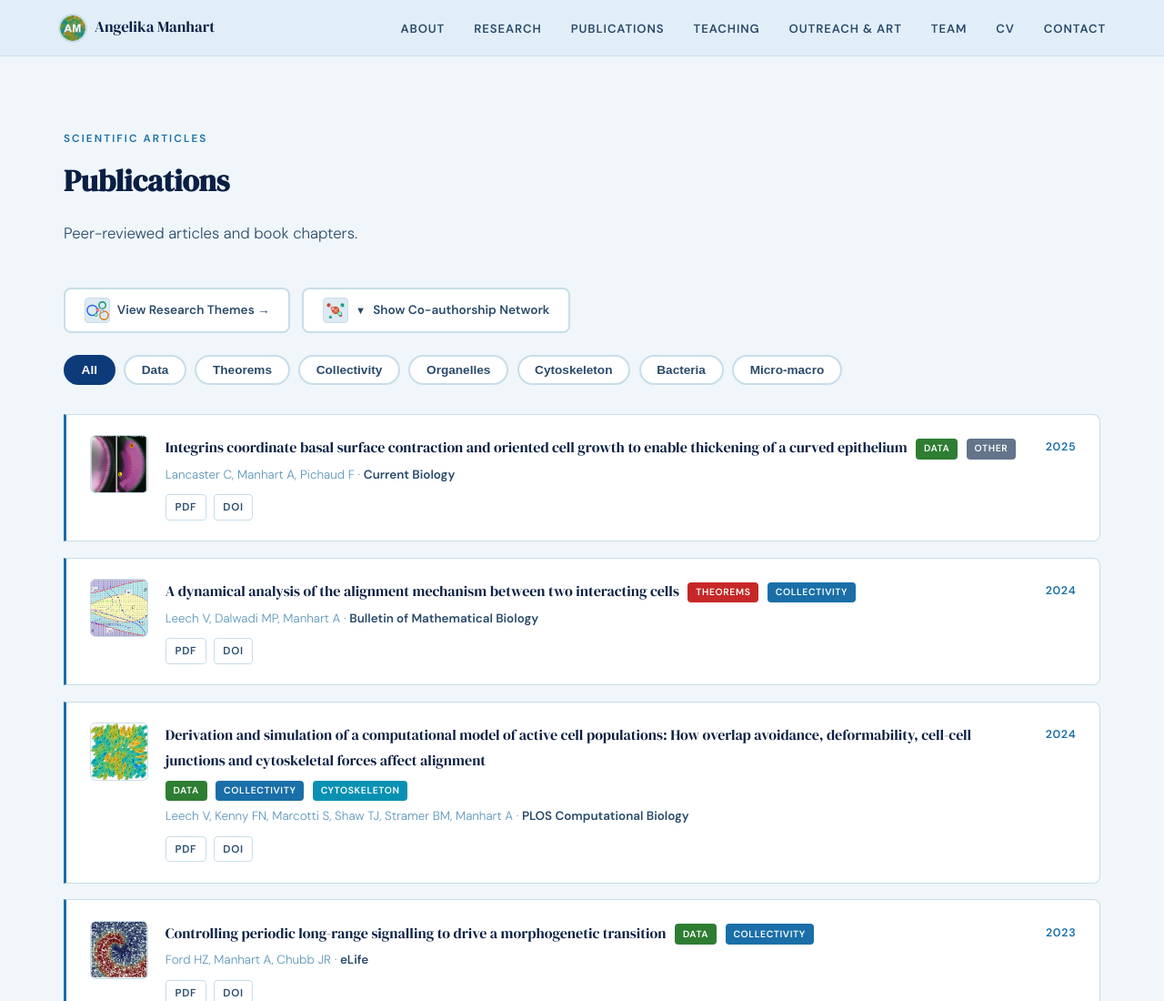
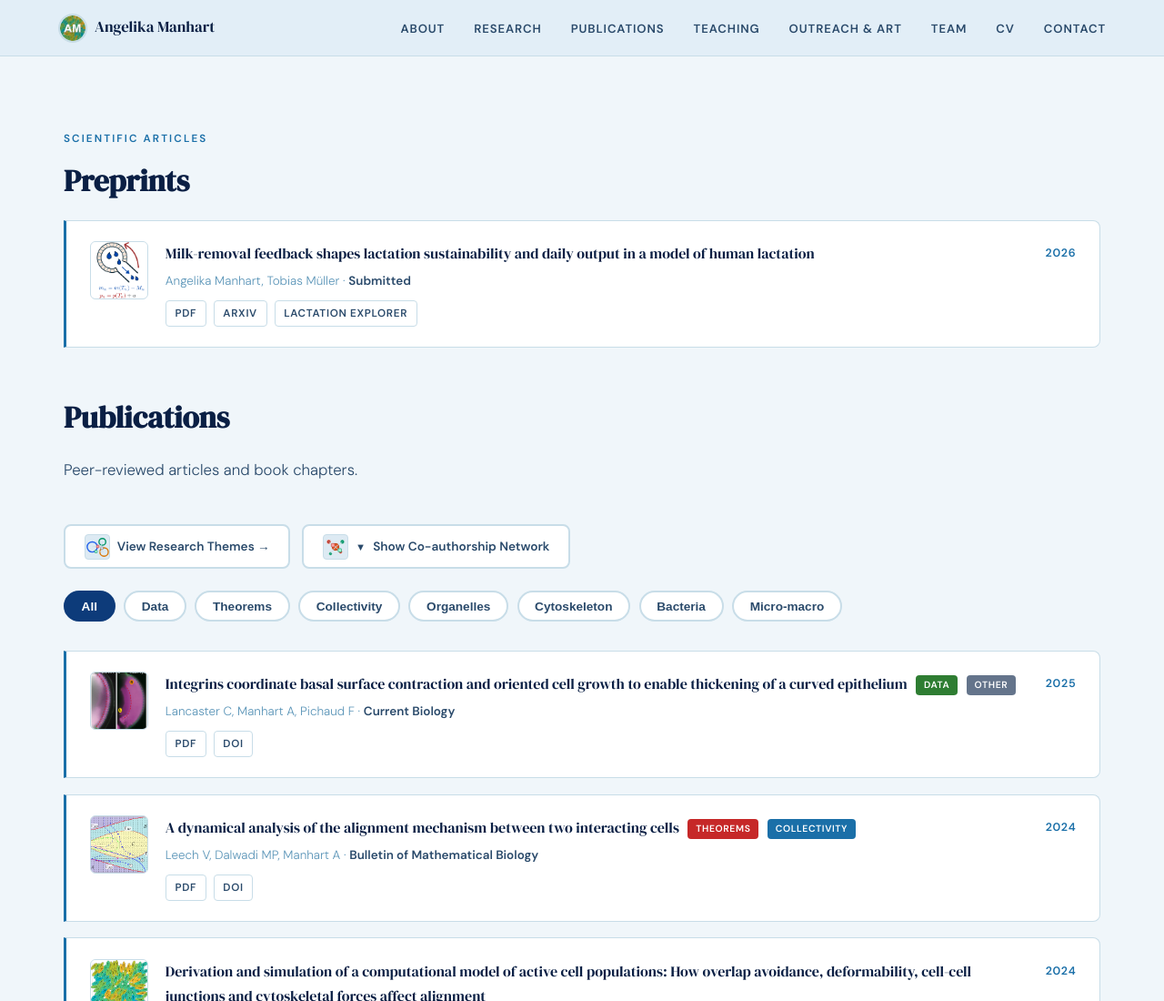
Before and after one commit to angelikamanhart/angelikamanhart.github.io, a plain HTML site: page publications.html in a window 1280 px wide. Shown: the top 1100 px of the page at 91% size. Drawn offline with nearby package versions, Linux system fonts and the light colour scheme.

Commit message:
Add lactation modelling preprint to news strip and publications page
- Add Nov 2026 news item to index.html linking to arXiv preprint
- Add Preprints section to publications.html with PDF, arXiv, and Lactation Explorer buttons
- Include lactation modelling PDF and thumbnail in publications folder

Co-Authored-By: Claude Sonnet 4.6 <noreply@anthropic.com>

```diff
--- a/publications.html
+++ b/publications.html
@@ -166,11 +166,33 @@
   </nav>
   <script>document.querySelector('.nav-links').addEventListener('click',function(e){if(e.target.tagName==='A')this.classList.remove('open');})</script>
 
+  <!-- PREPRINTS -->
+  <div class="full-bleed" style="background: var(--bg); padding-bottom: 1rem;">
+    <div class="inner">
+      <p class="section-label">Scientific Articles</p>
+      <h2 class="section-title">Preprints</h2>
+      <div class="pub-list">
+        <div class="pub-item">
+          <div class="pub-thumb"><img src="publications/lactation_modelling_analytical_2026_thumb.png" alt="thumbnail"/></div>
+          <div>
+            <div class="pub-title-row"><p class="pub-title">Milk-removal feedback shapes lactation sustainability and daily output in a model of human lactation</p></div>
+            <p class="pub-meta">Angelika Manhart, Tobias Müller &middot; <strong>Submitted</strong></p>
+            <div class="pub-links">
+              <a class="pub-link" href="publications/lactation_modelling_analytical_2026.pdf" target="_blank">PDF</a>
+              <a class="pub-link" href="https://arxiv.org/abs/2611.33997" target="_blank">arXiv</a>
+              <a class="pub-link" href="https://arxiv.org/src/2611.33997v1/anc/interactive_lactation_explorer.html" target="_blank">Lactation Explorer</a>
+            </div>
+          </div>
+          <span class="pub-year">2026</span>
+        </div>
+      </div>
+    </div>
+  </div>
+
   <!-- PUBLICATIONS -->
-  <div id="publications" class="full-bleed" style="background: var(--bg);">
+  <div id="publications" class="full-bleed" style="background: var(--bg); padding-top: 2rem;">
     <div class="inner">
       <div class="">
-        <p class="section-label">Scientific Articles</p>
         <h2 class="section-title">Publications</h2>
         <p class="section-intro">Peer-reviewed articles and book chapters.</p>
       </div>
```
Also changed, not shown: index.html (+1 -1 lines), publications/lactation_modelling_analytical_2026_thumb.png (added), 1 other file.
